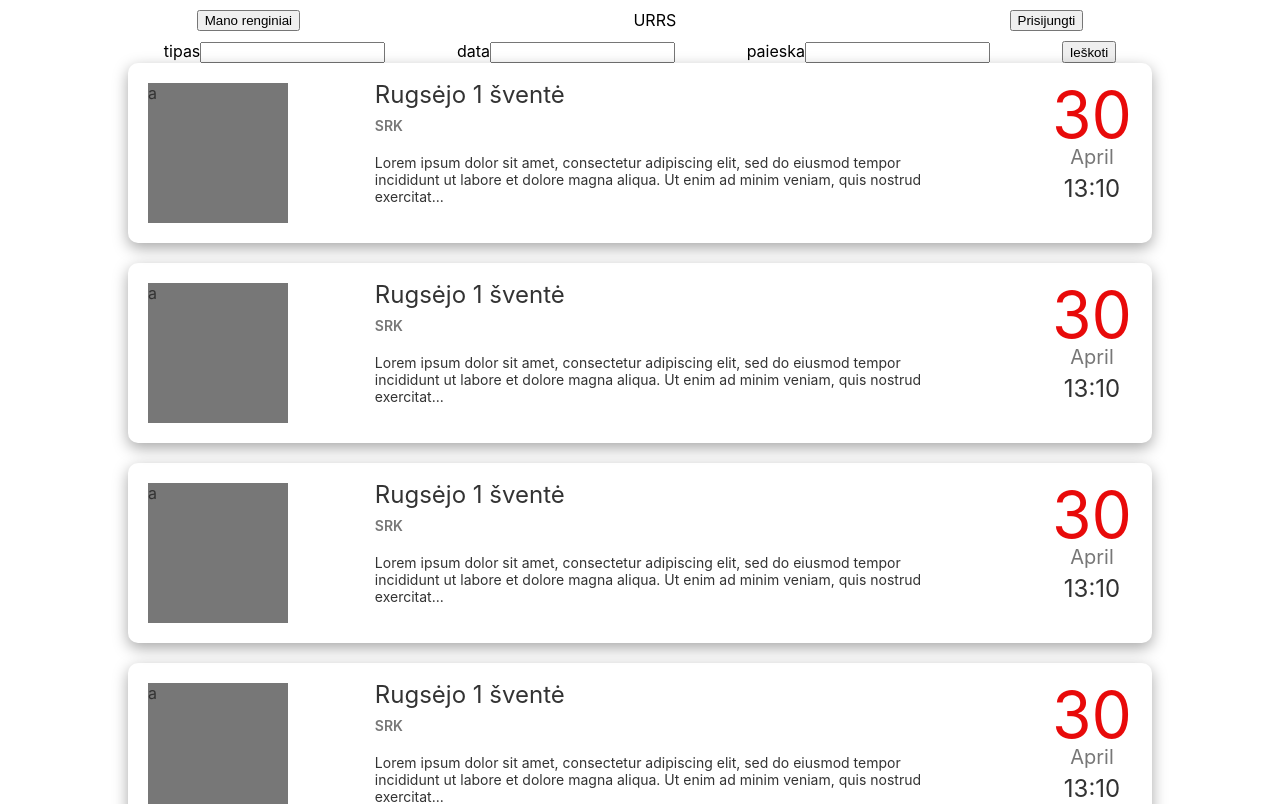
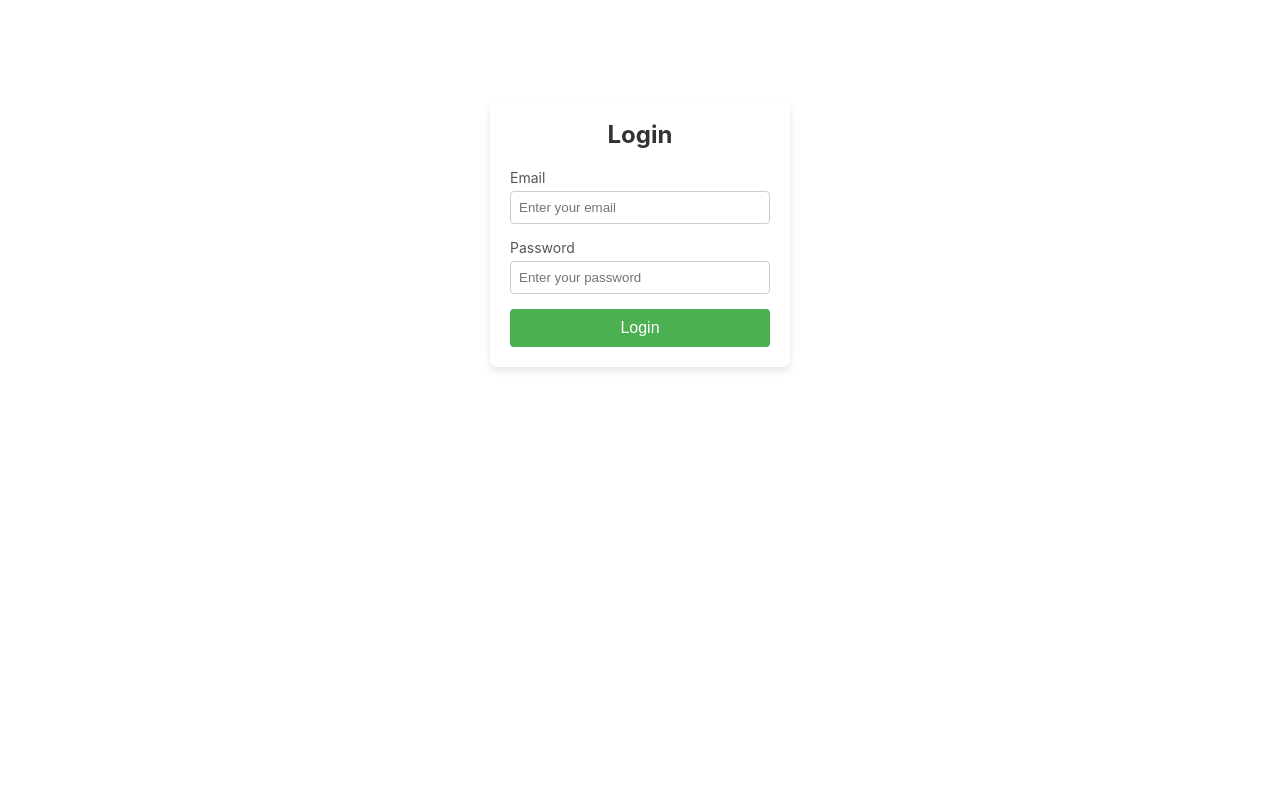
Before and after one commit to jusvel/urrs-fe, a React (Vite) app: page /login in a window 1280 px wide. Shown: the top 804 px of the page. Built offline with nearby package versions, Linux system fonts and the light colour scheme.

Commit message:
initial login

```diff
--- a/src/App.tsx
+++ b/src/App.tsx
@@ -1,21 +1,10 @@
 import './App.css'
-import UniversityEvent from './components/universityEvent/UniversityEvent.tsx';
-import SearchBar from './components/searchBar/SearchBar.tsx';
-import Navbar from './components/navbar/Navbar.tsx'
+import { router } from './helpers/Router.tsx'
+import { RouterProvider } from 'react-router-dom';
 
 function App() {
-
-  return (<div className="root-div">
-      <Navbar/>
-      <SearchBar/>
-      <div className="events">
-        <UniversityEvent/>
-        <UniversityEvent/>
-        <UniversityEvent/>
-        <UniversityEvent/>
-        <UniversityEvent/>
-      </div>
-    </div>
+  return (
+    <RouterProvider router={router}/>
   )
 }
 
--- /dev/null
+++ b/src/api/loginApi.js
@@ -0,0 +1,15 @@
+import { request, setAuthToken } from '../helpers/axiosHelper.js';
+
+export const login = async (email, password) => {
+  try {
+    const response = await request('POST', '/login', {
+      login: email,
+      password: password,
+    });
+    setAuthToken(response.data.token);
+    return null;
+  } catch (error) {
+    setAuthToken(null);
+    return error.response?.data?.message || 'An error occurred';
+  }
+};
--- /dev/null
+++ b/src/containers/homePage/HomePage.tsx
@@ -0,0 +1,19 @@
+import "./HomePage.css"
+
+import Navbar from '../../components/navbar/Navbar.tsx';
+import SearchBar from '../../components/searchBar/SearchBar.tsx';
+import UniversityEvent from '../../components/universityEvent/UniversityEvent.tsx';
+
+export default function HomePage() {
+  return <div className="root-div">
+    <Navbar />
+    <SearchBar />
+    <div className="events">
+      <UniversityEvent />
+      <UniversityEvent />
+      <UniversityEvent />
+      <UniversityEvent />
+      <UniversityEvent />
+    </div>
+  </div>;
+}
--- /dev/null
+++ b/src/containers/loginPage/LoginPage.css
@@ -0,0 +1,55 @@
+/* LoginPage.css */
+.login-container {
+  width: 300px;
+  margin: 100px auto;
+  padding: 20px;
+  border-radius: 8px;
+  box-shadow: 0 4px 8px rgba(0, 0, 0, 0.1);
+  background-color: #fff;
+  text-align: center;
+}
+
+h2 {
+  margin-bottom: 20px;
+  color: #333;
+}
+
+.input-container {
+  margin-bottom: 15px;
+  text-align: left;
+}
+
+label {
+  display: block;
+  font-size: 14px;
+  color: #555;
+  margin-bottom: 5px;
+}
+
+input {
+  width: 100%;
+  padding: 8px;
+  border: 1px solid #ccc;
+  border-radius: 4px;
+}
+
+.error-message {
+  color: red;
+  font-size: 14px;
+  margin-bottom: 10px;
+}
+
+.login-button {
+  width: 100%;
+  padding: 10px;
+  background-color: #4CAF50;
+  color: white;
+  border: none;
+  border-radius: 4px;
+  cursor: pointer;
+  font-size: 16px;
+}
+
+.login-button:hover {
+  background-color: #45a049;
+}
--- /dev/null
+++ b/src/containers/loginPage/LoginPage.tsx
@@ -0,0 +1,56 @@
+import './LoginPage.css';
+import {login} from "./../../api/loginApi.js"
+import { useState } from 'react';
+import { useNavigate } from 'react-router-dom';
+
+export default function LoginPage() {
+  const [email, setEmail] = useState('');
+  const [password, setPassword] = useState('');
+  const [error, setError] = useState('');
+  const navigate = useNavigate();
+
+  const onLoginClicked = async () => {
+    try {
+      setError('');
+      const errorMessage = await login(email, password);
+
+      if (errorMessage) {
+        setError(errorMessage);
+      } else {
+        navigate('/')
+      }
+    } catch (err) {
+      setError('An unexpected error occurred.');
+    }
+  };
+
+  return (
+    <div className="login-container">
+      <h2>Login</h2>
+      <div className="input-container">
+        <label htmlFor="email">Email</label>
+        <input
+          type="email"
+          id="email"
+          value={email}
+          onChange={(e) => setEmail(e.target.value)}
+          placeholder="Enter your email"
+        />
+      </div>
+      <div className="input-container">
+        <label htmlFor="password">Password</label>
+        <input
+          type="password"
+          id="password"
+          value={password}
+          onChange={(e) => setPassword(e.target.value)}
+          placeholder="Enter your password"
+        />
+      </div>
+      {error && <p className="error-message">{error}</p>}
+      <button className="login-button" onClick={onLoginClicked}>
+        Login
+      </button>
+    </div>
+  );
+};
--- /dev/null
+++ b/src/helpers/ProtectedRoute.tsx
@@ -0,0 +1,16 @@
+import { Navigate, Outlet } from 'react-router-dom';
+
+interface ProtectedRouteProps {
+  isAuthenticated: boolean
+}
+
+const ProtectedRoute = ({ isAuthenticated} : ProtectedRouteProps) => {
+  if (!isAuthenticated) {
+
+    return <Navigate to="/login" />;
+  }
+
+  return <Outlet />;
+};
+
+export default ProtectedRoute;
--- /dev/null
+++ b/src/helpers/Router.tsx
@@ -0,0 +1,26 @@
+import LoginPage from '../containers/loginPage/LoginPage.tsx';
+// @ts-ignore
+import { isAuthenticated } from './axiosHelper.js';
+
+import { createBrowserRouter } from 'react-router-dom';
+import ProtectedRoute from './ProtectedRoute.tsx';
+import HomePage from '../containers/homePage/HomePage.tsx';
+
+export const router = createBrowserRouter(
+  [
+    {
+      path: '/login',
+      element: <LoginPage/>,
+      index: true
+    },
+    {
+      element: <ProtectedRoute isAuthenticated={isAuthenticated()}/>,
+      children: [
+        {
+          path: '/',
+          element: <HomePage/>
+        }
+      ]
+    }
+  ]
+)
--- /dev/null
+++ b/src/helpers/axiosHelper.js
@@ -0,0 +1,37 @@
+import axios from 'axios';
+
+export const getAuthToken = () => {
+  return window.localStorage.getItem('auth_token');
+}
+
+export const isAuthenticated = () => {
+  console.log(getAuthToken() !== null ? true : false)
+  return getAuthToken() !== null ? true : false;
+}
+
+export const setAuthToken = (token) => {
+  if(token){
+    window.localStorage.setItem("auth_token", token);
+  } else {
+    window.localStorage.removeItem("auth_token");
+  }
+}
+
+
+axios.defaults.baseURL = 'http://localhost:8080';
+axios.defaults.headers.post['Content-Type'] = 'application/json';
+
+export const request = (method, url, data) => {
+  const token = getAuthToken();
+  let headers = {};
+  if(token !==null && token !== "null") {
+    headers = {'Authorization': `Bearer: ${token}`}
+  }
+
+  return axios({
+    method: method,
+    url: url,
+    headers: headers,
+    data: data
+  })
+}
```
Also changed, not shown: package.json (+6 -2 lines), src/containers/homePage/HomePage.css (added), 1 other file (tests, documents, lock files or other folders).
